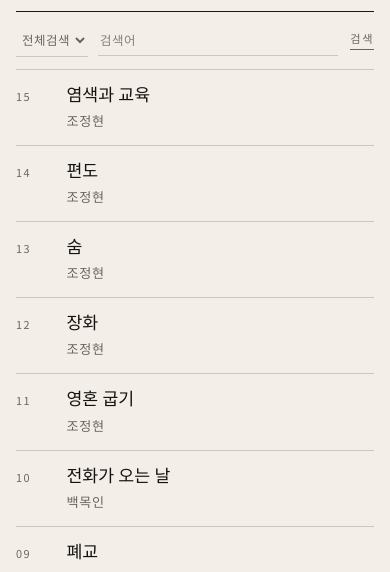
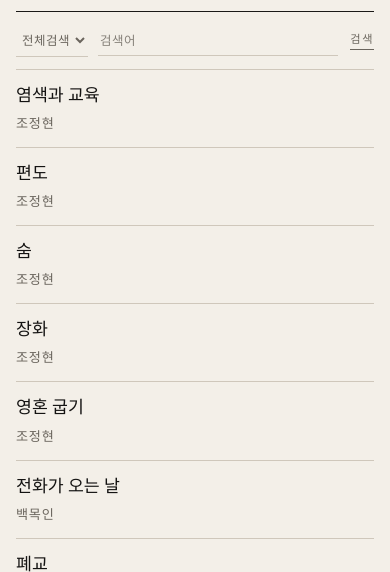
Before and after one commit to sigyeol2024/sigyeol, a website: page index.html in a window 390 px wide. Both pictures are taken after a click on the link "신인상". Shown: the part 272-844 px from the top of the page. Drawn offline with Linux system fonts and the light colour scheme.

Commit message:
카테고리 목록 번호(01, 02…, .idx-num) 제거 및 행 레이아웃 정리(좌측 번호 열 삭제)

```diff
--- a/index.html
+++ b/index.html
@@ -320,17 +320,12 @@
 
         .idx-row {
             display: grid;
-            grid-template-columns: 3.2rem 1fr auto;
+            grid-template-columns: 1fr auto;
             align-items: baseline;
-            gap: 0 20px;
+            gap: 0 24px;
             padding: 18px 0;
             border-bottom: 1px solid var(--hair);
             cursor: pointer;
-        }
-        .idx-num {
-            font-size: 0.68rem;
-            letter-spacing: 0.14em;
-            color: var(--muted);
         }
         .idx-title {
             font-family: var(--serif);
@@ -591,11 +586,11 @@
             .toc-item:active .toc-title { color: var(--accent); }
             .section-header { padding-top: 24px; }
             .idx-row {
-                grid-template-columns: 2.4rem 1fr;
-                gap: 2px 12px;
+                grid-template-columns: 1fr;
+                gap: 4px 0;
                 padding: 14px 0;
             }
-            .idx-author { grid-column: 2; text-align: left; }
+            .idx-author { text-align: left; }
             .idx-title { font-size: 1.08rem; }
             .search-container { gap: 10px; }
             .poem-detail-container { padding-top: 28px; }
@@ -884,10 +879,9 @@
             a.addEventListener('mouseenter', () => onRowHover(item));
             return a;
         }
-        // Category page row: number / title / poet
-        function makeIdxRow(item, num) {
+        // Category page row: title / poet
+        function makeIdxRow(item) {
             const a = el('a', 'idx-row');
-            a.appendChild(el('span', 'idx-num', String(num).padStart(2, '0')));
             a.appendChild(el('span', 'idx-title', item.title));
             a.appendChild(el('span', 'idx-author', item.author));
             bindOpen(a, item.id);
@@ -1033,13 +1027,8 @@
                 const offset = (curPage - 1) * perPage;
                 const pagedItems = items.slice(offset, curPage * perPage);
 
-                // Category numbers count in upload order: the oldest post (bottom of the list) is 01,
-                // the newest (top) gets the highest number. Numbers come from the full category list,
-                // so a post keeps its number while searching.
-                const fullCat = cat === 'main' ? [] : sorted.filter(p => p.category === cat);
-                const numOf = item => fullCat.length - fullCat.indexOf(item);
                 pagedItems.forEach(item => {
-                    grid.appendChild(cat === 'main' ? makeTocItem(item) : makeIdxRow(item, numOf(item)));
+                    grid.appendChild(cat === 'main' ? makeTocItem(item) : makeIdxRow(item));
                 });
 
                 if (totalPages > 1 && page) {
```
